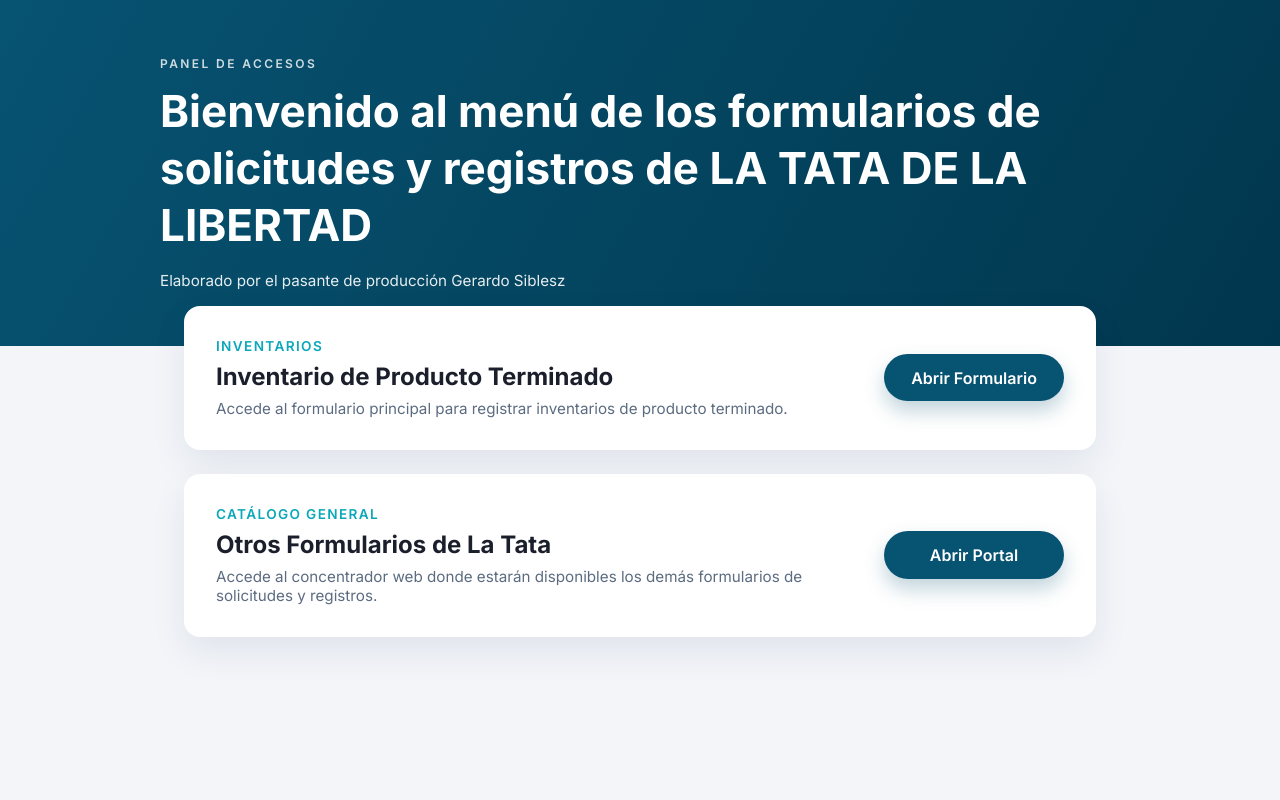
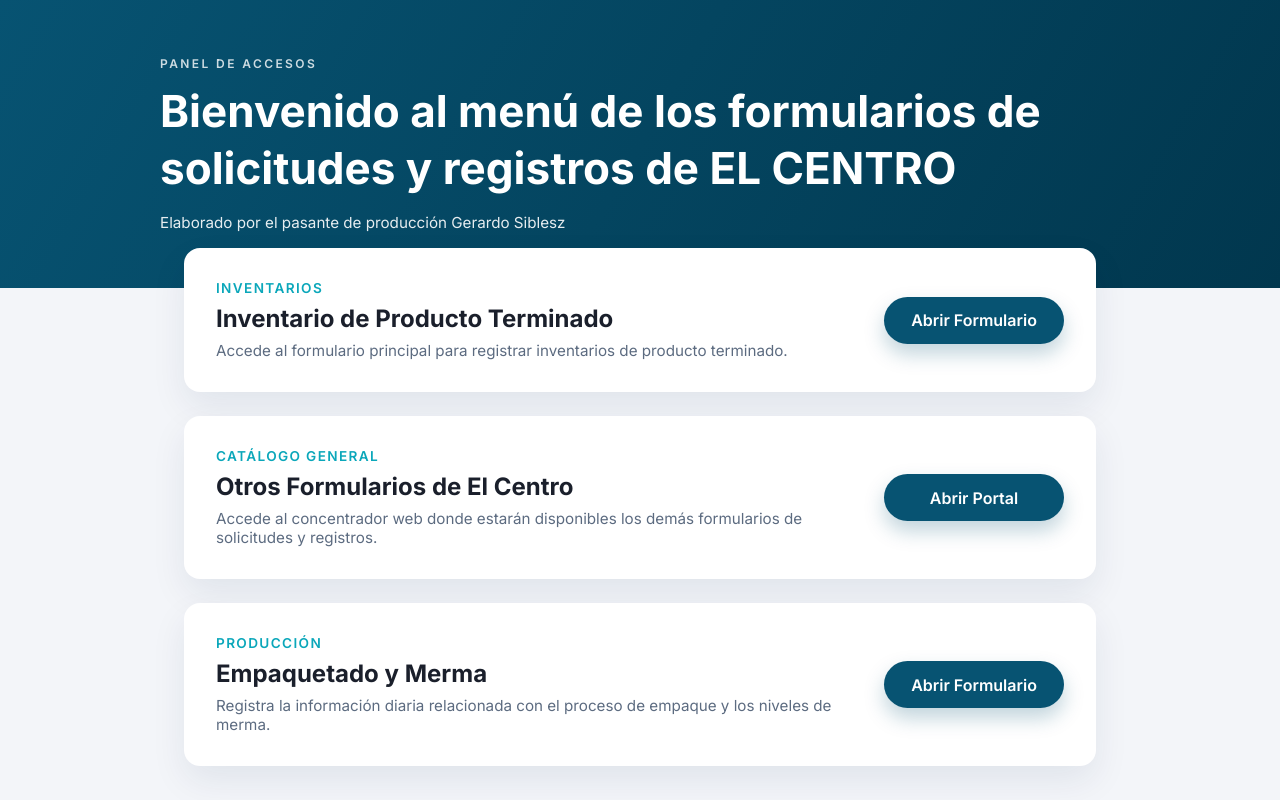
Before and after one commit to Gsiblesz/MENU-FORMULARIOS-LA-TATA, a plain HTML site: page index.html in a window 1280 px wide. Drawn offline with Linux system fonts and the light colour scheme.

Commit message:
feat: agrega formulario de empaquetado y merma

```diff
--- a/index.html
+++ b/index.html
@@ -3,7 +3,7 @@
   <head>
     <meta charset="utf-8" />
     <meta name="viewport" content="width=device-width, initial-scale=1" />
-    <title>Menú de Formularios | La Tata de la Libertad</title>
+    <title>Menú de Formularios | El Centro</title>
     <link rel="preconnect" href="https://fonts.googleapis.com" />
     <link rel="preconnect" href="https://fonts.gstatic.com" crossorigin />
     <link href="https://fonts.googleapis.com/css2?family=Inter:wght@400;500;600;700&display=swap" rel="stylesheet" />
@@ -13,7 +13,7 @@
     <header class="hero">
       <div class="hero__content">
         <p class="hero__eyebrow">Panel de accesos</p>
-        <h1>Bienvenido al menú de los formularios de solicitudes y registros de LA TATA DE LA LIBERTAD</h1>
+        <h1>Bienvenido al menú de los formularios de solicitudes y registros de EL CENTRO</h1>
         <p class="hero__byline">Elaborado por el pasante de producción Gerardo Siblesz</p>
       </div>
     </header>
@@ -38,7 +38,7 @@
       <section class="menu-card">
         <div class="menu-card__body">
           <p class="menu-card__eyebrow">Catálogo General</p>
-          <h2>Otros Formularios de La Tata</h2>
+          <h2>Otros Formularios de El Centro</h2>
           <p class="menu-card__text">
             Accede al concentrador web donde estarán disponibles los demás formularios de solicitudes y registros.
           </p>
@@ -49,6 +49,21 @@
           </a>
         </div>
       </section>
+
+      <section class="menu-card">
+        <div class="menu-card__body">
+          <p class="menu-card__eyebrow">Producción</p>
+          <h2>Empaquetado y Merma</h2>
+          <p class="menu-card__text">
+            Registra la información diaria relacionada con el proceso de empaque y los niveles de merma.
+          </p>
+        </div>
+        <div class="menu-card__actions">
+          <a class="btn" href="https://empaque-merma.vercel.app/" target="_blank" rel="noopener noreferrer">
+            Abrir Formulario
+          </a>
+        </div>
+      </section>
     </main>
   </body>
 </html>
```
